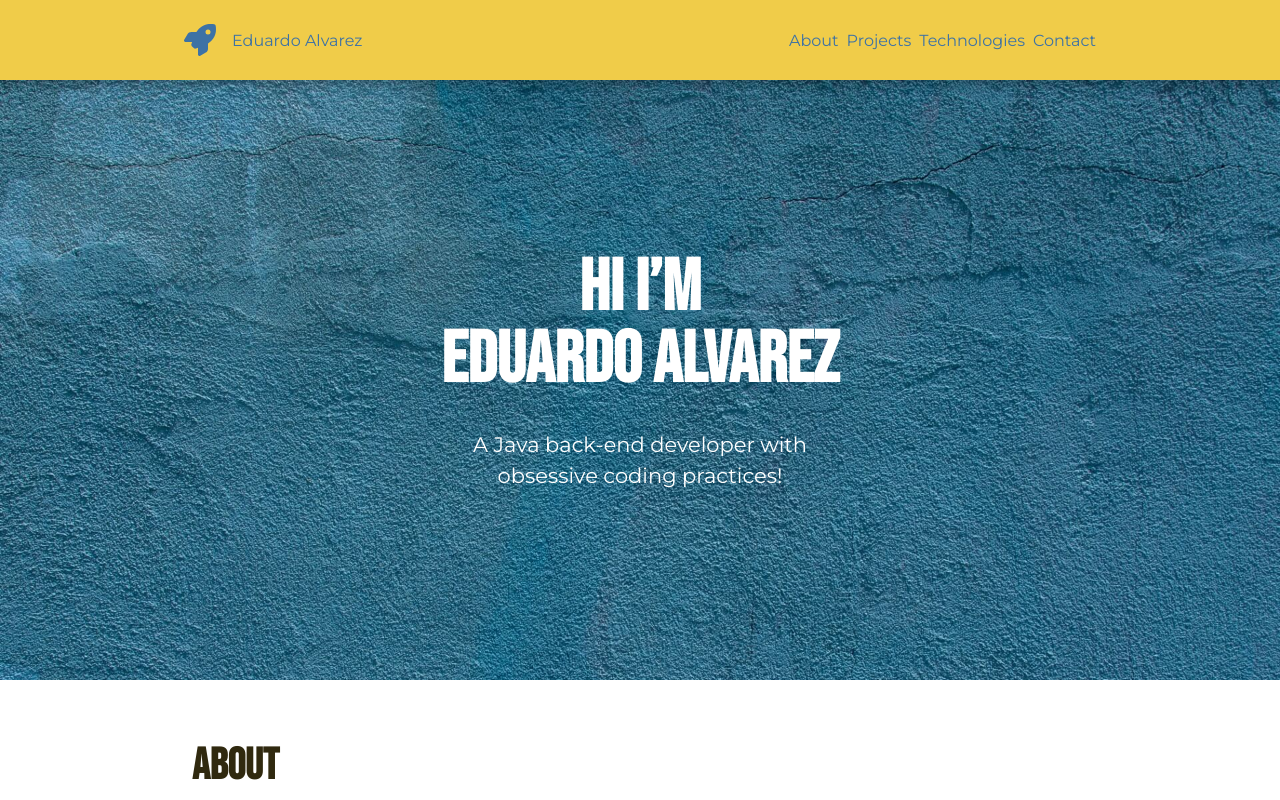
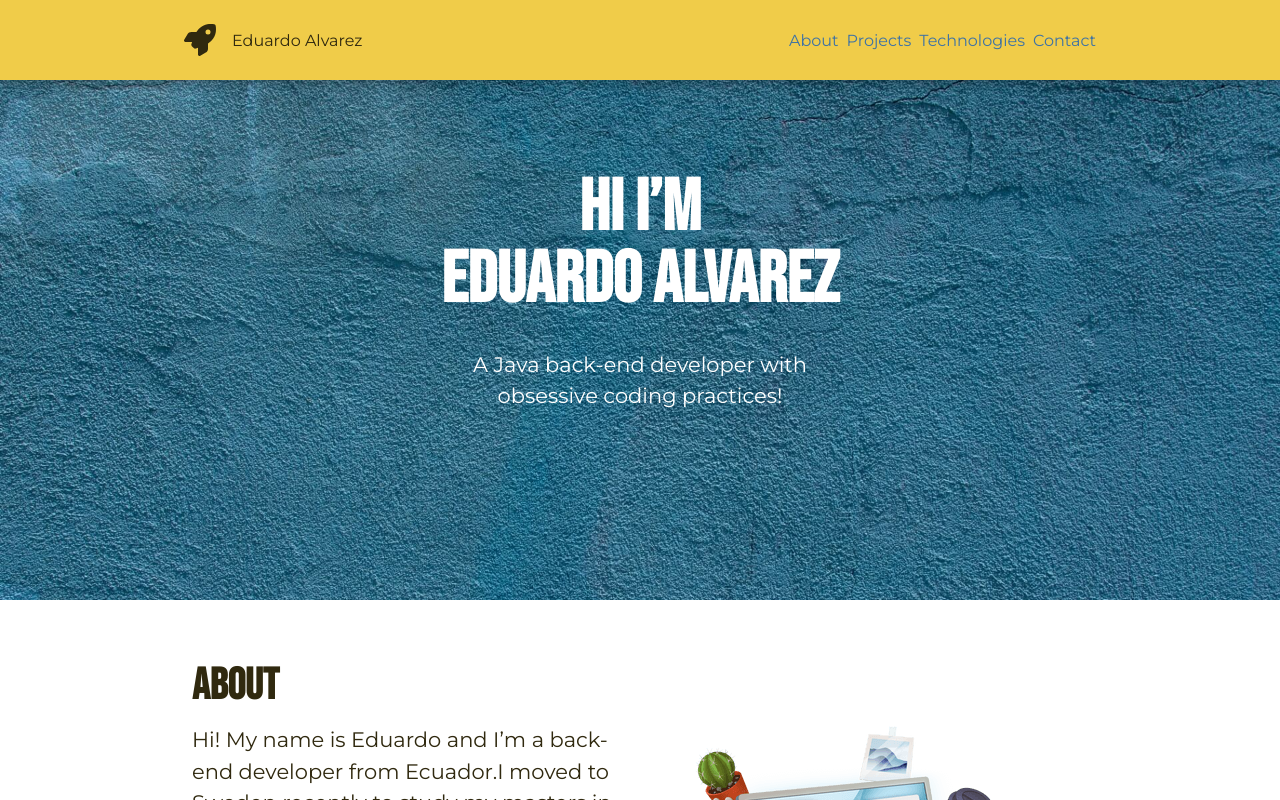
Before and after one commit to elalienx/backend-portofolio, a React (Create React App) app: page / in a window 1280 px wide. Shown: the top 800 px of the page. Built offline with nearby package versions, Linux system fonts and the light colour scheme.

Commit message:
fix the bug encountered by Alireza

```diff
--- a/src/styles/components/navigation-bar.css
+++ b/src/styles/components/navigation-bar.css
@@ -1,63 +1,26 @@
 /**
-  Bug report.
-  I will research about Safari that casuses some movement when i open the menu.
+  About:
+  I have refactored the navigation-bar.css by splitting it into 3 files:
+  - navigation-bar.css: This file, and the only file that style.css needs to import.
+  - navigation-bar/links.css: This file handles only the link part and the show/hide interaction.
+  - navigation-bar/main-menu.css: Handles the part with the logo and menu button.
+
+  By splitting the files, each one is less than 50 lines of code, making them very easy to read and improve.
+  This will make the bug fixing of Safari a less stressfull experience.
 */
+
+@import url("./navigation-bar/links.css");
+@import url("./navigation-bar/main-menu.css");
+
 .navigation-bar {
-  position: sticky;
-  top: 0;
+  position: fixed;
+  width: 100%;
   background-color: var(--color-primary);
   box-shadow: 0px 5px 10px 0px rgba(0, 0, 0, 0.25);
 }
 
 .navigation-bar .container {
   padding: 0;
-}
-
-/* User interaction */
-.navigation-bar .links.show {
-  display: flex;
-}
-
-.navigation-bar .links.hide {
-  display: none;
-}
-
-/* Main menu 🔴 */
-.navigation-bar .main-menu {
-  display: flex;
-  justify-content: space-between;
-  align-items: center;
-  padding: var(--space-small);
-}
-
-.navigation-bar .main-menu .logo {
-  height: 32px;
-  color: var(--color-secondary);
-}
-
-.navigation-bar .main-menu .name {
-  display: none;
-}
-
-.navigation-bar .main-menu .menu-button {
-  min-width: 44px;
-  margin-bottom: 0;
-  background: none;
-  border: none;
-}
-
-/* Links 🟢 */
-.navigation-bar .links {
-  display: flex;
-  flex-direction: column;
-  gap: var(--space-small);
-  padding: var(--space-small);
-
-  background-color: var(--color-text-dark);
-}
-
-.navigation-bar .links a {
-  color: var(--color-primary);
 }
 
 /* Desktop */
@@ -68,30 +31,4 @@
     justify-content: space-between;
     padding: var(--space-medium);
   }
-
-  /* Main menu 🔴 */
-  .navigation-bar .main-menu .logo {
-    margin-right: var(--space-medium);
-  }
-
-  .navigation-bar .main-menu .name {
-    display: initial; /* initial means go back to the default value */
-    color: var(--color-secondary);
-  }
-
-  .navigation-bar .main-menu .menu-button {
-    display: none;
-  }
-
-  /* Links 🟢 */
-  .navigation-bar .links {
-    display: flex !important; /* overrides the .show */
-    flex-direction: row;
-    align-items: center;
-    background-color: transparent;
-  }
-
-  .navigation-bar .links a {
-    color: var(--color-secondary);
-  }
 }
--- /dev/null
+++ b/src/styles/components/navigation-bar/links.css
@@ -0,0 +1,40 @@
+.navigation-bar .links {
+  display: flex;
+  flex-direction: column;
+  gap: var(--space-small);
+  padding: var(--space-small);
+  background-color: var(--color-text-dark);
+}
+
+.navigation-bar .links a {
+  color: var(--color-primary);
+}
+
+/* User interaction */
+.navigation-bar .links.show {
+  display: flex;
+}
+
+.navigation-bar .links.hide {
+  display: none;
+}
+
+/* Desktop */
+@media (min-width: 750px) {
+  .navigation-bar .links {
+    display: flex;
+    flex-direction: row;
+    align-items: center;
+    background-color: transparent;
+  }
+
+  .navigation-bar .links a {
+    color: var(--color-secondary);
+  }
+
+  /* User interaction */
+
+  .navigation-bar .links.hide {
+    display: flex; /* overrides the .show withouth using the word !important */
+  }
+}
--- /dev/null
+++ b/src/styles/components/navigation-bar/main-menu.css
@@ -0,0 +1,36 @@
+.navigation-bar .main-menu {
+  display: flex;
+  justify-content: space-between;
+  align-items: center;
+  padding: var(--space-small);
+}
+
+.navigation-bar .main-menu .logo {
+  height: 32px;
+}
+
+.navigation-bar .main-menu .name {
+  display: none;
+}
+
+.navigation-bar .main-menu .menu-button {
+  min-width: 44px;
+  margin-bottom: 0;
+  background: none;
+  border: none;
+}
+
+/* Desktop */
+@media (min-width: 750px) {
+  .navigation-bar .main-menu .logo {
+    margin-right: var(--space-medium);
+  }
+
+  .navigation-bar .main-menu .name {
+    display: initial; /* initial means go back to the default value */
+  }
+
+  .navigation-bar .main-menu .menu-button {
+    display: none;
+  }
+}
```
